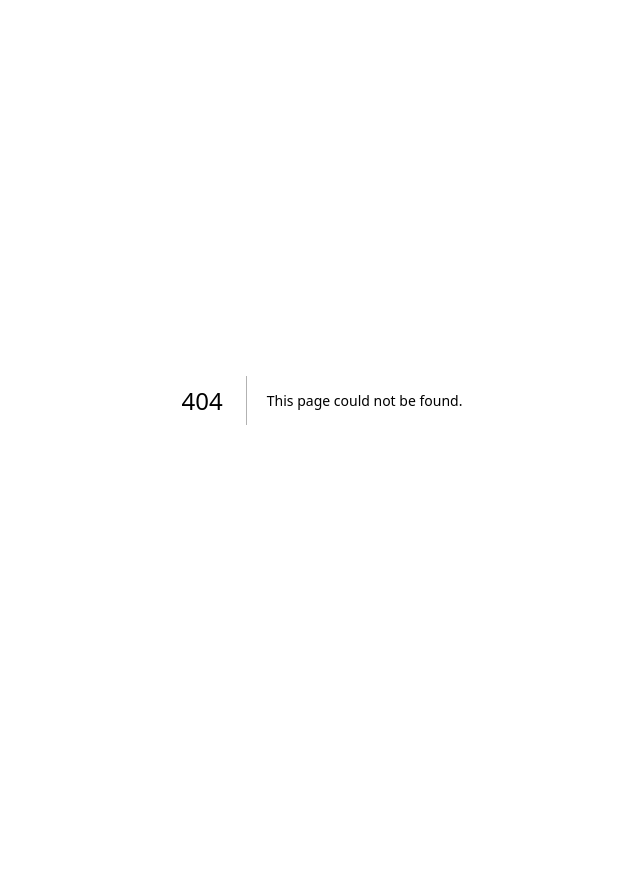
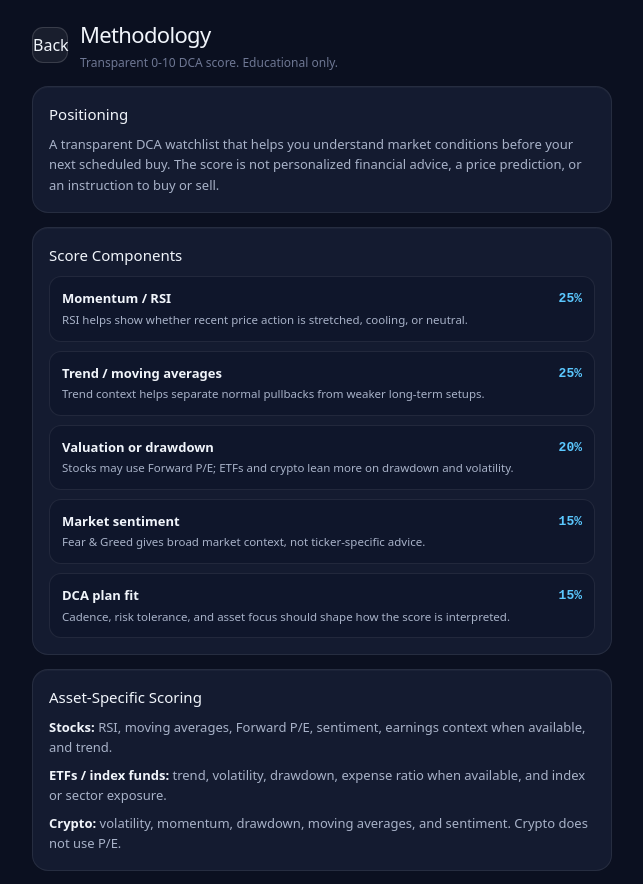
Before and after one commit to glassonglassharley/DCA-Optimizer, a Next.js app: page /methodology in a window 1280 px wide. Before the commit this address had no page. Shown: the top 884 px of the page, without its empty margins (318-961 px from the left). Before the commit the page ends 800 px from the top, so only its background shows below. Built offline with nearby package versions, Linux system fonts and the light colour scheme.

Commit message:
Refine DCA safety messaging and methodology

```diff
--- a/components/tokens.js
+++ b/components/tokens.js
@@ -8,6 +8,11 @@ export const TICKER_COLORS = {
 };
 
 export const RATING_STYLES = {
+  'High DCA Score': { fg:'#4ade80', bg:'rgba(74,222,128,.12)', bd:'rgba(74,222,128,.4)' },
+  'Favorable Setup': { fg:'#10B981', bg:'rgba(16,185,129,.14)', bd:'rgba(16,185,129,.45)' },
+  'Neutral':     { fg:'#60A5FA', bg:'rgba(96,165,250,.14)', bd:'rgba(96,165,250,.45)' },
+  'Wait Zone':   { fg:'#F59E0B', bg:'rgba(245,158,11,.14)', bd:'rgba(245,158,11,.45)' },
+  'Low Score':   { fg:'#94A3B8', bg:'rgba(148,163,184,.16)',bd:'rgba(148,163,184,.45)' },
   'STRONG BUY': { fg:'#4ade80', bg:'rgba(74,222,128,.12)', bd:'rgba(74,222,128,.4)' },
   'BUY':        { fg:'#10B981', bg:'rgba(16,185,129,.14)', bd:'rgba(16,185,129,.45)' },
   'HOLD':       { fg:'#F59E0B', bg:'rgba(245,158,11,.14)', bd:'rgba(245,158,11,.45)' },
@@ -21,6 +26,21 @@ export const TAG_STYLES = {
   CORE:'#22D3EE', HEDGE:'#FBBF24', SAT:'#A78BFA', INCOME:'#34D399',
   CRYPTO:'#F97316', TECH:'#818CF8', STOCK:'#60A5FA', ETF:'#34D399',
 };
+
+export function displayRating(rating, score) {
+  if (score != null) {
+    if (score >= 7) return 'High DCA Score';
+    if (score >= 5.5) return 'Favorable Setup';
+    if (score >= 4) return 'Neutral';
+    return 'Wait Zone';
+  }
+  if (rating === 'STRONG BUY') return 'High DCA Score';
+  if (rating === 'BUY') return 'Favorable Setup';
+  if (rating === 'HOLD') return 'Neutral';
+  if (rating === 'WAIT') return 'Wait Zone';
+  if (rating === 'SELL' || rating === 'STRONG SELL' || rating === 'AVOID') return 'Low Score';
+  return rating || 'Neutral';
+}
 
 export const THEMES = {
   dark: {
@@ -50,18 +70,27 @@ export const GLOSSARY = [
   { key:'FG', term:'Fear & Greed Index', cat:'Sentiment',
     def:'0–100 market-sentiment gauge: 0 extreme fear, 100 extreme greed. Contrarian read — fear can precede bottoms.',
     example:'Reading 42 — mildly fearful, historically a constructive window for accumulators.' },
-  { key:'SCORE', term:'Composite Score', cat:'Internal',
-    def:'0–10 internal score combining RSI position, F&G, valuation (F/PE percentile), and trend. Higher = more attractive entry. Not advice.',
-    example:'XLV: RSI low + F&G fearful + F/PE in-range → 7.6/10.' },
+  { key:'SCORE', term:'DCA Score', cat:'Internal',
+    def:'0-10 educational score combining RSI position, F&G, valuation or drawdown, and trend. Higher means current public-market conditions line up better with your selected DCA plan. It is not personalized financial advice.',
+    example:'XLV: RSI cooling + F&G fearful + valuation in-range -> 7.6/10.' },
   { key:'OS', term:'Oversold / Overbought', cat:'Technical',
     def:'RSI states. Oversold (≤ 30) suggests selling may be exhausted; overbought (≥ 70) suggests buying may be exhausted.',
     example:'AIPO RSI 82 — deep into overbought territory.' },
   { key:'TAGS', term:'Core / Hedge / Satellite / Income', cat:'Strategy',
     def:'Portfolio role tags. Core = backbone. Hedge = diversifier. Satellite = higher-conviction smaller positions. Income = yield-focused.',
     example:'XLV is CORE — the largest, longest-held positions in your portfolio.' },
-  { key:'RATINGS', term:'Buy / Hold / Wait / Avoid', cat:'Internal',
-    def:'Action the composite score suggests. These reflect signals only — your DCA schedule overrides any rating.',
-    example:'WAIT means metrics are unfavorable today; skip this buy and DCA into something else.' },
+  { key:'RATINGS', term:'High DCA Score / Favorable Setup / Neutral / Wait Zone', cat:'Internal',
+    def:'Educational condition labels derived from the composite score. They summarize market data; they do not tell you what to buy or when to buy.',
+    example:'Wait Zone means current conditions score lower for this plan; your own DCA schedule still drives the decision.' },
+  { key:'ETF', term:'ETF / Index Fund', cat:'Strategy',
+    def:'A fund that tracks a basket of assets such as the S&P 500, Nasdaq 100, a sector, or a theme. ETFs can be more suitable for broad DCA plans than single-stock concentration.',
+    example:'VTI, VOO, QQQ, SCHD, and IBIT should be treated as ETFs, not individual operating companies.' },
+  { key:'DELAY', term:'Data Delay', cat:'Transparency',
+    def:'Market data can update at different times depending on the source. Price, RSI, valuation, sentiment, and score timestamps should be checked before relying on a reading.',
+    example:'Price as of 9:40 AM; score calculated at 9:42 AM.' },
+  { key:'RISK', term:'Risk Tolerance', cat:'Strategy',
+    def:'A setting that describes how conservative or aggressive your DCA plan is. It should shape score interpretation, not override your personal judgment.',
+    example:'A conservative plan may favor broad ETFs and lower volatility over speculative assets.' },
   { key:'MA200', term:'200-day Moving Average', cat:'Technical',
     def:'Average closing price over the last 200 trading days. Price above = uptrend, below = downtrend.',
     example:'QQQ is currently 11% above its 200-day MA — extended.' },
--- a/pages/index.js
+++ b/pages/index.js
@@ -3,7 +3,7 @@ import Head from 'next/head';
 import { Ic } from '../components/icons';
 import {
   TICKER_COLORS, RATING_STYLES, TAG_STYLES, THEMES, GLOSSARY,
-  getColor, fgColor, fgLabel, rsiSignalColor, shade, fmtPrice, computeScore,
+  getColor, fgColor, fgLabel, rsiSignalColor, shade, fmtPrice, computeScore, displayRating,
 } from '../components/tokens';
 
 // ─── Atoms ────────────────────────────────────────────────────────────────────
@@ -53,8 +53,9 @@ function Card({ style, children, theme, cardStyle = 'flat', tint, onClick }) {
   );
 }
 
-function RatingPill({ rating, large }) {
-  const s = RATING_STYLES[rating] || RATING_STYLES['HOLD'];
+function RatingPill({ rating, score, large }) {
+  const label = displayRating(rating, score);
+  const s = RATING_STYLES[label] || RATING_STYLES['Neutral'];
   return (
     <span style={{
       display: 'inline-flex', alignItems: 'center', gap: 6,
@@ -63,7 +64,7 @@ function RatingPill({ rating, large }) {
       color: s.fg, fontWeight: 700, fontSize: large ? 12 : 10.5, letterSpacing: '.06em',
     }}>
       <span style={{ width: 6, height: 6, borderRadius: 999, background: s.fg, boxShadow: `0 0 8px ${s.fg}` }}/>
-      {rating}
+      {label}
     </span>
   );
 }
@@ -362,10 +363,10 @@ function NotifBar({ theme, holdings }) {
     const msgs = [];
     holdings.forEach(h => {
       if (h.rsi != null && h.rsi < 30) msgs.push({ c: '#10B981', msg: `${h.sym} RSI ${h.rsi} — approaching oversold` });
-      if (h.rsi != null && h.rsi > 70) msgs.push({ c: '#EF4444', msg: `${h.sym} RSI ${h.rsi} — overbought, consider waiting` });
-      if (h.rating === 'BUY' || h.rating === 'STRONG BUY') msgs.push({ c: '#10B981', msg: `${h.sym} rated ${h.rating} today` });
+      if (h.rsi != null && h.rsi > 70) msgs.push({ c: '#F59E0B', msg: `${h.sym} RSI ${h.rsi} — elevated momentum` });
+      if (h.score >= 7) msgs.push({ c: '#10B981', msg: `${h.sym} currently has a High DCA Score` });
     });
-    if (!msgs.length) msgs.push({ c: theme.brand, msg: 'DCA Tracker — transparent analytics, not advice' });
+    if (!msgs.length) msgs.push({ c: theme.brand, msg: 'A transparent DCA watchlist for your next scheduled buy' });
     return msgs.slice(0, 4);
   }, [holdings]);
 
@@ -405,9 +406,9 @@ function TransparencyBar({ theme, onLearn }) {
         fontFamily: 'var(--font-mono)', fontWeight: 700, fontSize: 13,
       }}>i</div>
       <div style={{ flex: 1, fontSize: 11, color: theme.text2, lineHeight: 1.45 }}>
-        <b style={{ color: theme.text }}>Nothing here is advice.</b> Just a transparent view of public market data
-        (price, RSI, F&G, F/PE) and how it scores against your DCA plan.{' '}
-        <a onClick={onLearn} style={{ color: theme.brand, fontWeight: 600, cursor: 'pointer', textDecoration: 'none' }}>Glossary →</a>
+        <b style={{ color: theme.text }}>Educational market data only.</b> A transparent view of
+        price, RSI, F&G, F/PE, timestamps, and how each ticker scores against your DCA plan.{' '}
+        <a onClick={onLearn} style={{ color: theme.brand, fontWeight: 600, cursor: 'pointer', textDecoration: 'none' }}>Methodology →</a>
       </div>
     </div>
   );
@@ -452,7 +453,7 @@ function SignIn({ theme, onEnter }) {
         }}>{Ic.logo(34, '#fff')}</div>
         <div style={{ fontSize: 26, fontWeight: 700, color: theme.text, letterSpacing: '-.03em', marginTop: 14 }}>DCA Tracker</div>
         <div style={{ fontSize: 12.5, color: theme.text2, marginTop: 4, textAlign: 'center', maxWidth: 260, lineHeight: 1.45 }}>
-          Pick a username — your watchlist syncs to any device.
+          A transparent DCA watchlist that helps you understand market conditions before your next scheduled buy.
         </div>
       </div>
 
@@ -503,7 +504,7 @@ function SignIn({ theme, onEnter }) {
         </button>
 
         <div style={{ fontSize: 10, color: theme.text3, textAlign: 'center', lineHeight: 1.5, padding: '4px 8px 16px' }}>
-          Public watchlist — anyone with your username can view it. Public market data only. <b style={{ color: theme.text2 }}>Nothing here is financial advice.</b>
+          No email. No password. No brokerage connection. Public market data only. <b style={{ color: theme.text2 }}>Not personalized financial advice.</b>
         </div>
       </div>
     </div>
@@ -521,7 +522,7 @@ function Dashboard({ theme, navigate, user, holdings, loading, onRefresh }) {
     <div style={{ display: 'flex', flexDirection: 'column', gap: 14 }}>
       <StaxHeader theme={theme} user={user} onAdd={() => navigate('add')} onBell={() => {}} onGlossary={() => { window.location.href = '/glossary'; }} notifs={holdings.some(h => h.rsi != null && h.rsi < 30)}/>
       <NotifBar theme={theme} holdings={holdings}/>
-      <TransparencyBar theme={theme} onLearn={() => { window.location.href = '/glossary'; }}/>
+      <TransparencyBar theme={theme} onLearn={() => { window.location.href = '/methodology'; }}/>
 
       {top && (
         <div style={{ padding: '0 16px' }}>
@@ -532,7 +533,7 @@ function Dashboard({ theme, navigate, user, holdings, loading, onRefresh }) {
       {chartData.length > 0 && (
         <div style={{ padding: '0 16px' }}>
           <Card theme={theme}>
-            <SectionHead theme={theme} title="Scores" sub="0–10 composite signal"/>
+            <SectionHead theme={theme} title="DCA Scores" sub="0-10 educational condition score by asset type"/>
             <ScoresChart data={chartData} theme={theme} focused={focused} onPick={s => setFocused(focused === s ? null : s)}/>
             <div style={{ display: 'flex', flexWrap: 'wrap', gap: 8, marginTop: 14, paddingTop: 10, borderTop: `1px solid ${theme.line}` }}>
               {chartData.slice(0, 6).map(d => {
@@ -585,14 +586,15 @@ function SectionHead({ theme, title, sub }) {
 
 function TopPickCard({ theme, holding: h, onOpen }) {
   const c = getColor(h.sym);
+  const scoreTime = h.updatedAt ? new Date(h.updatedAt).toLocaleTimeString([], { hour: 'numeric', minute: '2-digit' }) : 'latest refresh';
   return (
     <Card theme={theme} tint={c} style={{ padding: 0, overflow: 'hidden', cursor: 'pointer' }} onClick={onOpen}>
       <div style={{ padding: '14px 16px 12px', background: `linear-gradient(135deg, ${c}1A, transparent 60%)`, borderBottom: `1px solid ${theme.line}` }}>
         <div style={{ display: 'flex', alignItems: 'center', gap: 8, marginBottom: 8 }}>
           {Ic.trophy(16, '#FBBF24')}
-          <span style={{ fontSize: 11, fontWeight: 700, letterSpacing: '.12em', color: theme.text2 }}>TODAY&apos;S TOP PICK</span>
+          <span style={{ fontSize: 11, fontWeight: 700, letterSpacing: '.12em', color: theme.text2 }}>WATCHLIST LEADER</span>
           <span style={{ marginLeft: 'auto', fontSize: 10, color: theme.text3, fontFamily: 'var(--font-mono)', display: 'flex', alignItems: 'center', gap: 4 }}>
-            {Ic.spark(11, '#FBBF24')} live data
+            {Ic.spark(11, '#FBBF24')} score at {scoreTime}
           </span>
         </div>
         <div style={{ display: 'flex', alignItems: 'flex-start', gap: 12 }}>
@@ -608,13 +610,13 @@ function TopPickCard({ theme, holding: h, onOpen }) {
               <span><span style={{ color: theme.text3 }}>$ </span><b style={{ color: theme.text }}>{fmtPrice(h.price)}</b></span>
             </div>
           </div>
-          <RatingPill rating={h.rating} large/>
+          <RatingPill rating={h.rating} score={h.score} large/>
         </div>
       </div>
       <div style={{ padding: '10px 16px', display: 'flex', alignItems: 'center', gap: 10 }}>
         <div style={{ width: 28, height: 28, borderRadius: 8, background: 'rgba(16,185,129,.14)', border: '1px solid rgba(16,185,129,.4)', display: 'flex', alignItems: 'center', justifyContent: 'center', flex: '0 0 auto' }}>💡</div>
         <div style={{ flex: 1, fontSize: 12, color: theme.text2, lineHeight: 1.4 }}>
-          {h.why || `Score ${h.score}/10 — ${h.rating === 'BUY' || h.rating === 'STRONG BUY' ? 'favorable entry conditions today' : 'monitor for better entry'}`}
+          {h.why || `Score ${h.score}/10 — market conditions currently score ${h.score >= 5.5 ? 'well' : 'lower'} for this DCA plan`}
         </div>
         {Ic.chevR(16, theme.text3)}
       </div>
@@ -636,7 +638,7 @@ function HoldingsTable({ theme, holdings, loading, onPick, onRefresh }) {
           </button>
         </div>
         <div style={{ display: 'grid', gridTemplateColumns: '1.6fr 60px 64px 50px 38px 1fr', gap: 8, padding: '8px 16px', background: theme.bg2, borderBottom: `1px solid ${theme.line}`, borderTop: `1px solid ${theme.line}` }}>
-          {['ASSET', 'TAG', 'RATING', 'SCORE', 'F&G', 'PRICE'].map((h, i) => (
+          {['ASSET', 'TYPE', 'DCA LABEL', 'SCORE', 'F&G', 'PRICE'].map((h, i) => (
             <div key={h} style={{ fontSize: 9, fontWeight: 700, letterSpacing: '.1em', color: theme.text3, textAlign: i >= 3 ? 'right' : 'left' }}>{h}</div>
           ))}
         </div>
@@ -667,7 +669,7 @@ function HoldingRow({ h, theme, last, onClick }) {
         </div>
       </div>
       <div><TagPill tag={h.tag || 'STOCK'} theme={theme}/></div>
-      <div><RatingPill rating={h.rating || 'HOLD'}/></div>
+      <div><RatingPill rating={h.rating || 'HOLD'} score={h.score}/></div>
       <div style={{ textAlign: 'right', fontFamily: 'var(--font-mono)', fontSize: 13, fontWeight: 700, color: c }}>{h.score}</div>
       <div style={{ textAlign: 'right' }}><FGPill v={h.fg}/></div>
       <div style={{ textAlign: 'right' }}>
@@ -708,7 +710,7 @@ function AssetDetail({ theme, sym, onBack, holdings, fgIndex }) {
             <div style={{ fontSize: 10.5, color: theme.text3 }}>{h.name || sym}</div>
           </div>
         </div>
-        <RatingPill rating={h.rating || 'HOLD'} large/>
+        <RatingPill rating={h.rating || 'HOLD'} score={h.score} large/>
       </div>
 
       <div style={{ padding: '0 16px' }}>
@@ -742,6 +744,18 @@ function AssetDetail({ theme, sym, onBack, holdings, fgIndex }) {
           maxValue={60} bar={h.fpe != null}/>
       </div>
 
+      <div style={{ padding: '0 16px' }}>
+        <Card theme={theme} style={{ padding: '12px 14px' }}>
+          <div style={{ fontSize: 12, fontWeight: 700, color: theme.text, marginBottom: 8 }}>Data freshness</div>
+          <div style={{ display: 'grid', gridTemplateColumns: '1fr 1fr', gap: 8, fontSize: 10.5, color: theme.text2, lineHeight: 1.45 }}>
+            <span>Price as of: {h.updatedAt ? new Date(h.updatedAt).toLocaleTimeString([], { hour: 'numeric', minute: '2-digit' }) : 'latest refresh'}</span>
+            <span>RSI as of: {h.updatedAt ? new Date(h.updatedAt).toLocaleTimeString([], { hour: 'numeric', minute: '2-digit' }) : 'latest refresh'}</span>
+            <span>Forward P/E as of: latest provider refresh</span>
+            <span>Score calculated: {h.updatedAt ? new Date(h.updatedAt).toLocaleTimeString([], { hour: 'numeric', minute: '2-digit' }) : 'latest refresh'}</span>
+          </div>
+        </Card>
+      </div>
+
       {h.fpe != null && (
         <div style={{ padding: '0 16px' }}>
           <Card theme={theme} style={{ padding: '12px 14px' }}>
@@ -765,7 +779,7 @@ function AssetDetail({ theme, sym, onBack, holdings, fgIndex }) {
         <Card theme={theme}>
           <div style={{ fontSize: 13, fontWeight: 700, color: theme.text, marginBottom: 6 }}>Why this rating?</div>
           <div style={{ fontSize: 12, color: theme.text2, lineHeight: 1.5 }}>
-            {h.why || `Based on composite score of ${h.score}/10 from RSI position, market sentiment, and valuation metrics.`}
+            {h.why || `Based on a DCA score of ${h.score}/10 from RSI position, market sentiment, valuation or drawdown, and trend context.`}
           </div>
           <div style={{ marginTop: 12, paddingTop: 10, borderTop: `1px solid ${theme.line}`, display: 'flex', gap: 6, flexWrap: 'wrap' }}>
             {[
@@ -784,7 +798,7 @@ function AssetDetail({ theme, sym, onBack, holdings, fgIndex }) {
       </div>
 
       <div style={{ padding: '0 16px', display: 'flex', gap: 10 }}>
-        <button style={{ flex: 1, height: 46, borderRadius: 12, border: 'none', cursor: 'pointer', background: `linear-gradient(135deg, ${theme.brand}, ${theme.brand2})`, color: '#fff', fontWeight: 700, fontSize: 13, boxShadow: `0 8px 20px ${theme.brand}55` }}>Log a Buy</button>
+        <button style={{ flex: 1, height: 46, borderRadius: 12, border: 'none', cursor: 'pointer', background: `linear-gradient(135deg, ${theme.brand}, ${theme.brand2})`, color: '#fff', fontWeight: 700, fontSize: 13, boxShadow: `0 8px 20px ${theme.brand}55` }}>Record DCA Note</button>
         <button style={{ flex: 1, height: 46, borderRadius: 12, cursor: 'pointer', border: `1px solid ${theme.line2}`, background: theme.pillBg, color: theme.text, fontWeight: 600, fontSize: 13 }}>Set Alert</button>
       </div>
       <div style={{ height: 80 }}/>
@@ -976,9 +990,9 @@ function SettingsScreen({ theme, onBack, onGlossary, onSignOut, user }) {
       </div>
 
       {[
-        { title: 'PORTFOLIO', items: [{ label: 'DCA Frequency', val: 'Weekly', icon: '🔁' }, { label: 'Buy Day', val: 'Mondays', icon: '📅' }, { label: 'Target Allocation', val: 'Balanced', icon: '⚖️' }] },
-        { title: 'SIGNALS', items: [{ label: 'RSI strategy', val: '5/95 extremes', icon: '⚙️' }, { label: 'Alert thresholds', val: 'RSI 5/95', icon: '🎯' }, { label: 'Data refresh', val: 'Every 60m', icon: '🔄' }] },
-        { title: 'LEARN & TRANSPARENCY', items: [{ label: 'Glossary of terms', val: `${GLOSSARY.length} entries`, icon: '📖', onClick: onGlossary }, { label: 'Score methodology', val: 'Open formula', icon: '🧮' }, { label: 'Data sources', val: 'Yahoo Finance, Alt.me', icon: '🔗' }] },
+        { title: 'DCA PLAN', items: [{ label: 'DCA cadence', val: 'Weekly', icon: '🔁' }, { label: 'Risk tolerance', val: 'Balanced', icon: '⚖️' }, { label: 'Asset focus', val: 'Stocks / ETFs / Crypto', icon: '🧭' }, { label: 'Max allocation', val: 'Plan note', icon: '📏' }] },
+        { title: 'SIGNALS', items: [{ label: 'Preferred indicators', val: 'RSI, trend, valuation', icon: '⚙️' }, { label: 'Asset-specific scoring', val: 'Crypto ≠ equities', icon: '🎯' }, { label: 'Data refresh', val: 'Every 60m', icon: '🔄' }] },
+        { title: 'LEARN & TRANSPARENCY', items: [{ label: 'Glossary of terms', val: `${GLOSSARY.length} entries`, icon: '📖', onClick: onGlossary }, { label: 'Score methodology', val: 'Open formula', icon: '🧮', onClick: () => { window.location.href = '/methodology'; } }, { label: 'Data sources', val: 'Yahoo Finance, Alt.me', icon: '🔗', onClick: () => { window.location.href = '/methodology'; } }] },
       ].map(group => (
         <div key={group.title} style={{ padding: '0 16px' }}>
           <div style={{ fontSize: 10, fontWeight: 700, letterSpacing: '.12em', color: theme.text3, padding: '4px 4px 8px' }}>{group.title}</div>
@@ -1007,10 +1021,12 @@ function SettingsScreen({ theme, onBack, onGlossary, onSignOut, user }) {
 // ─── Main App ─────────────────────────────────────────────────────────────────
 
 function tagFor(sym) {
-  const crypto = ['BTC', 'ETH', 'SOL', 'HYPE', 'COIN'];
+  const crypto = ['BTC', 'BTC-USD', 'ETH', 'ETH-USD', 'SOL', 'SOL-USD', 'HYPE'];
+  const etfs = ['SPY', 'VOO', 'VTI', 'QQQ', 'SCHD', 'XLV', 'DIVO', 'IBIT'];
   const income = ['DIVO'];
   const hedge = ['GLD'];
   if (crypto.includes(sym)) return 'CRYPTO';
+  if (etfs.includes(sym)) return 'ETF';
   if (income.includes(sym)) return 'INCOME';
   if (hedge.includes(sym)) return 'HEDGE';
   return 'STOCK';
@@ -1111,7 +1127,7 @@ export default function Home() {
     for (const r of results) {
       if (r.status === 'fulfilled') {
         const [ticker, data] = r.value;
-        updated[ticker] = data;
+        updated[ticker] = { ...data, fetchedAt: new Date().toISOString() };
       }
     }
     setMetricsMap(updated);
@@ -1143,6 +1159,7 @@ export default function Home() {
         score,
         tag: tagFor(sym),
         why: null,
+        updatedAt: m.fetchedAt || null,
       };
     }).sort((a, b) => b.score - a.score);
   }, [selectedTickers, metricsMap, fgIndex]);
--- /dev/null
+++ b/pages/methodology.js
@@ -0,0 +1,99 @@
+import Head from 'next/head';
+import { THEMES } from '../components/tokens';
+
+const theme = THEMES.dark;
+
+const weights = [
+  ['Momentum / RSI', '25%', 'RSI helps show whether recent price action is stretched, cooling, or neutral.'],
+  ['Trend / moving averages', '25%', 'Trend context helps separate normal pullbacks from weaker long-term setups.'],
+  ['Valuation or drawdown', '20%', 'Stocks may use Forward P/E; ETFs and crypto lean more on drawdown and volatility.'],
+  ['Market sentiment', '15%', 'Fear & Greed gives broad market context, not ticker-specific advice.'],
+  ['DCA plan fit', '15%', 'Cadence, risk tolerance, and asset focus should shape how the score is interpreted.'],
+];
+
+function Card({ children }) {
+  return (
+    <section style={{
+      padding: 16,
+      borderRadius: 16,
+      background: theme.card,
+      border: `1px solid ${theme.line}`,
+      boxShadow: '0 1px 0 rgba(255,255,255,.03) inset',
+    }}>
+      {children}
+    </section>
+  );
+}
+
+export default function MethodologyPage() {
+  return (
+    <>
+      <Head>
+        <title>Methodology - DCA Tracker</title>
+        <meta name="description" content="How DCA Tracker calculates its educational DCA score."/>
+        <meta name="viewport" content="width=device-width, initial-scale=1"/>
+      </Head>
+
+      <div style={{ minHeight: '100vh', background: theme.bg, color: theme.text, fontFamily: 'system-ui, sans-serif' }}>
+        <main style={{ maxWidth: 620, margin: '0 auto', padding: '18px 20px 80px', display: 'grid', gap: 14 }}>
+          <header style={{ display: 'flex', alignItems: 'center', gap: 12 }}>
+            <button onClick={() => window.history.back()} style={{
+              width: 36, height: 36, borderRadius: 11, border: `1px solid ${theme.line2}`,
+              background: theme.pillBg, color: theme.text, cursor: 'pointer',
+            }}>Back</button>
+            <div>
+              <h1 style={{ margin: 0, fontSize: 22, letterSpacing: '-.03em' }}>Methodology</h1>
+              <p style={{ margin: '3px 0 0', color: theme.text3, fontSize: 12 }}>Transparent 0-10 DCA score. Educational only.</p>
+            </div>
+          </header>
+
+          <Card>
+            <h2 style={{ margin: '0 0 8px', fontSize: 15 }}>Positioning</h2>
+            <p style={{ margin: 0, color: theme.text2, fontSize: 13, lineHeight: 1.6 }}>
+              A transparent DCA watchlist that helps you understand market conditions before your next scheduled buy.
+              The score is not personalized financial advice, a price prediction, or an instruction to buy or sell.
+            </p>
+          </Card>
+
+          <Card>
+            <h2 style={{ margin: '0 0 10px', fontSize: 15 }}>Score Components</h2>
+            <div style={{ display: 'grid', gap: 9 }}>
+              {weights.map(([label, weight, copy]) => (
+                <div key={label} style={{ display: 'grid', gridTemplateColumns: '1fr auto', gap: 12, padding: 12, borderRadius: 12, background: theme.bg2, border: `1px solid ${theme.line}` }}>
+                  <div>
+                    <div style={{ fontSize: 13, fontWeight: 700 }}>{label}</div>
+                    <div style={{ marginTop: 3, color: theme.text2, fontSize: 11.5, lineHeight: 1.45 }}>{copy}</div>
+                  </div>
+                  <strong style={{ color: theme.brand, fontFamily: 'monospace' }}>{weight}</strong>
+                </div>
+              ))}
+            </div>
+          </Card>
+
+          <Card>
+            <h2 style={{ margin: '0 0 8px', fontSize: 15 }}>Asset-Specific Scoring</h2>
+            <p style={{ margin: '0 0 8px', color: theme.text2, fontSize: 13, lineHeight: 1.55 }}><b style={{ color: theme.text }}>Stocks:</b> RSI, moving averages, Forward P/E, sentiment, earnings context when available, and trend.</p>
+            <p style={{ margin: '0 0 8px', color: theme.text2, fontSize: 13, lineHeight: 1.55 }}><b style={{ color: theme.text }}>ETFs / index funds:</b> trend, volatility, drawdown, expense ratio when available, and index or sector exposure.</p>
+            <p style={{ margin: 0, color: theme.text2, fontSize: 13, lineHeight: 1.55 }}><b style={{ color: theme.text }}>Crypto:</b> volatility, momentum, drawdown, moving averages, and sentiment. Crypto does not use P/E.</p>
+          </Card>
+
+          <Card>
+            <h2 style={{ margin: '0 0 8px', fontSize: 15 }}>Data Freshness</h2>
+            <p style={{ margin: 0, color: theme.text2, fontSize: 13, lineHeight: 1.6 }}>
+              Price, RSI, Forward P/E, Fear & Greed, moving-average data, and score calculations can refresh at different times.
+              If data is delayed, stale, or unavailable, the app should show that clearly instead of hiding it.
+            </p>
+          </Card>
+
+          <Card>
+            <h2 style={{ margin: '0 0 8px', fontSize: 15 }}>Privacy</h2>
+            <p style={{ margin: 0, color: theme.text2, fontSize: 13, lineHeight: 1.6 }}>
+              Username-only accounts are privacy-friendly, but a username alone is not strong authentication.
+              The preferred direction is no email, no password, no brokerage connection, plus a random internal user ID and optional passkey support later.
+            </p>
+          </Card>
+        </main>
+      </div>
+    </>
+  );
+}
```
Also changed, not shown: pages/glossary.js (+4 -4 lines), 2 other files (tests, documents, lock files or other folders).
